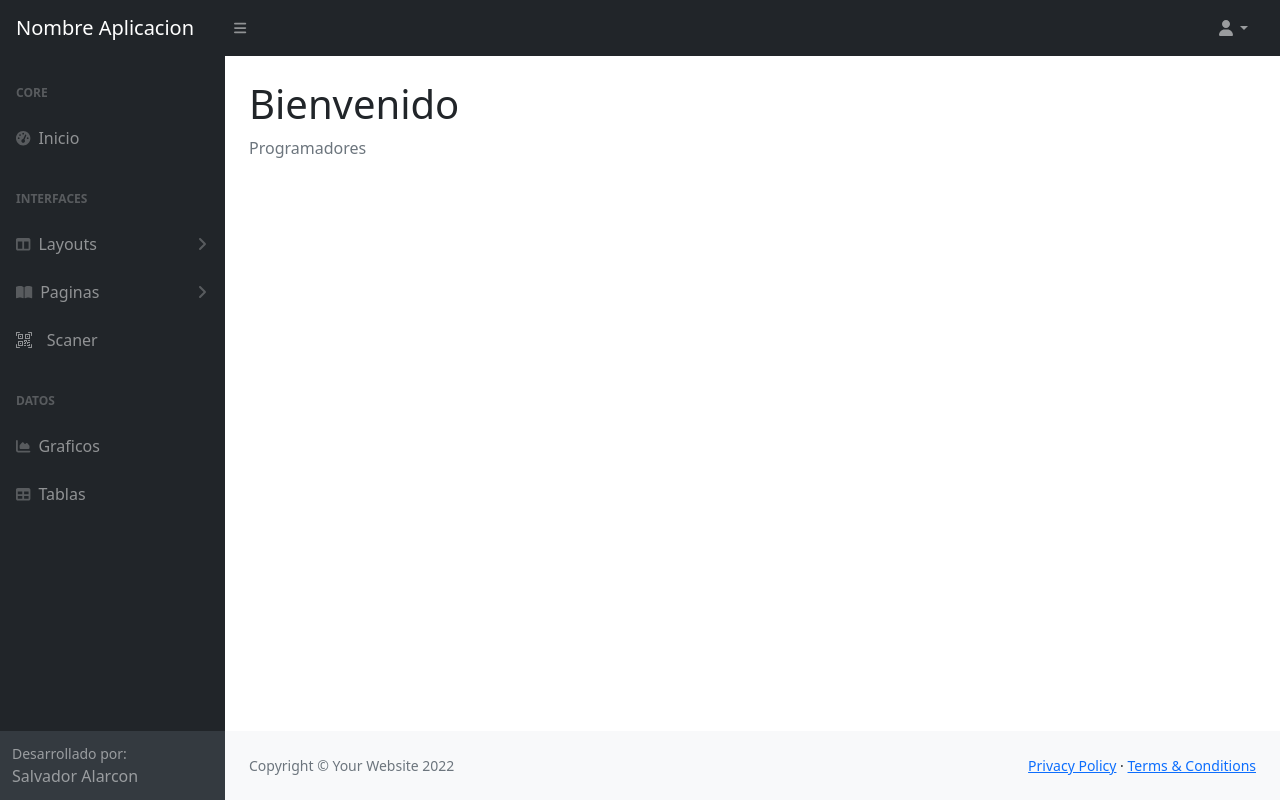
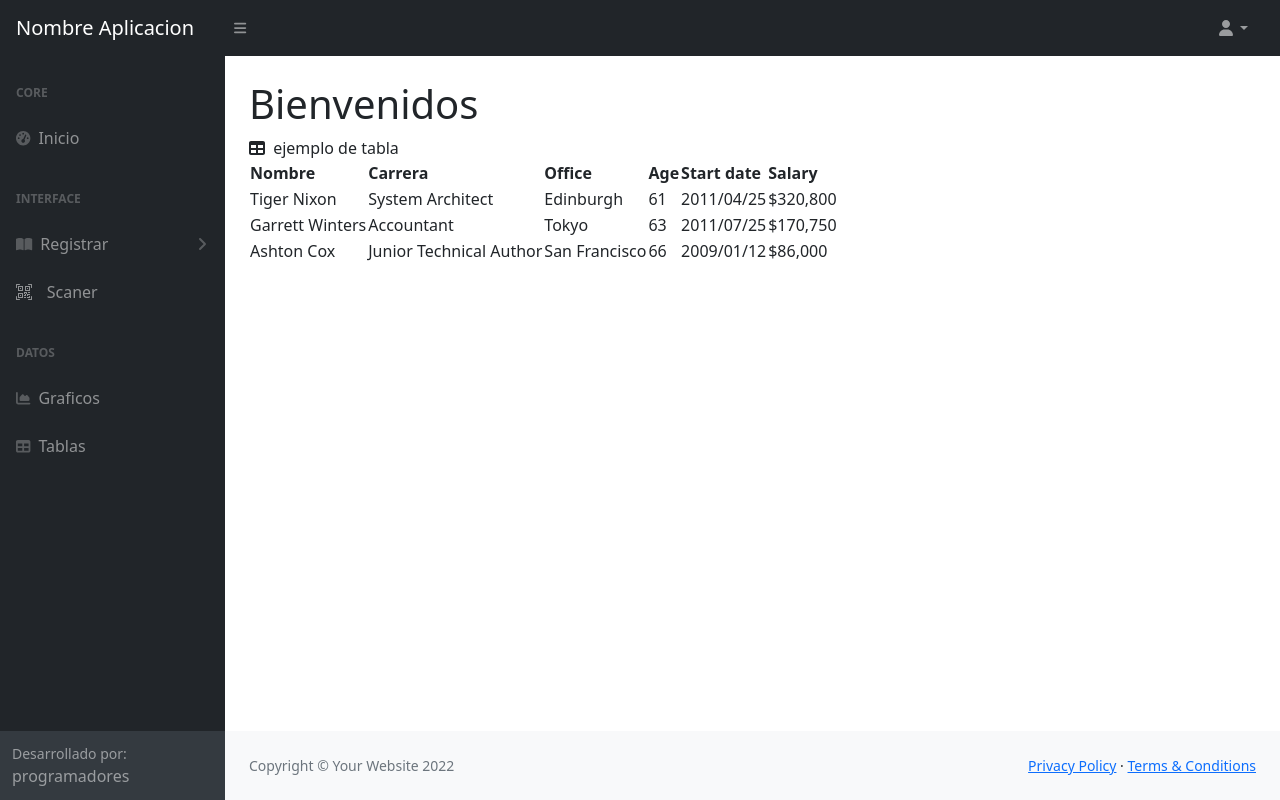
Before and after one commit to ebernauta/proyecto-estacionamiento, a Flask app: page /main in a window 1280 px wide. Run offline with Flask 2, Linux system fonts and the light colour scheme; some libraries are stand-ins or nearby versions.

Commit message:
Cambios urls, rutas, templates etc

```diff
--- a/backend_Web/main.py
+++ b/backend_Web/main.py
@@ -1,6 +1,9 @@
 from django.shortcuts import render
+from django import forms
 from flask import Flask, jsonify, render_template, redirect, url_for, request, flash
-from flask_wtf import CSRFProtect
+from flask_wtf import CSRFProtect, FlaskForm
+from wtforms import StringField
+from wtforms.validators import DataRequired
 import modelo.classForm as classForm
 import dao.database as database
 from pymongo import MongoClient
@@ -8,42 +11,54 @@ from pymongo import MongoClient
 db = database.conexion()
 
 app = Flask(__name__)
+app.config['SECRET_KEY'] = '7110c8ae51a4b5af97be6534caef90e4bb9bdcb3380af008f90b23a5d1616bf319bc298105da20fe'
+
 csrf = CSRFProtect(app)
+
+class MyForm(FlaskForm):
+    name = StringField('name', validators=[DataRequired()])
+    patente = StringField('name', validators=[DataRequired()])
 
 @app.route("/main")
 def main():
-
     return render_template("main.html")
 
-@app.route("/registrarAlumno", methods=["GET", "POST"])
-def alumno():
 
-    return render_template("registrarAlumno.html")
-
-@app.route('/alumnoRegistrado', methods=['GET', 'POST'])
+@app.route('/registrarAlumno', methods=['GET', 'POST'])
 def registar_alumno():
+    form = MyForm()
     if request.method == 'POST':
         colAlumnos = db['Alumnos']
         nombres = request.form['nombres']
+        patente = request.form['patente']
         rut = request.form['rut']
         telefono = request.form['telefono']
-        patente = request.form['patente']
         carrera = request.form['carrera']
         horario = request.form['horario']
-
+        if(nombres == ''):
+            flash("Ingrese su Nombre", "danger")
+            return redirect(url_for('registar_alumno'))
+        elif (patente == ''):
+            flash("Ingrese su Patente", "danger")
+            return redirect(url_for('registar_alumno'))
+        elif (rut == ''):
+            flash("Ingrese su Rut", "danger")
+            return redirect(url_for('registar_alumno'))
+        elif (telefono == ''):
+            flash("Ingrese su Numero", "danger")
+            return redirect(url_for('registar_alumno'))
+        elif (carrera == ''):
+            flash("Ingrese su Carrera", "danger")
+            return redirect(url_for('registar_alumno'))
+        elif (horario == ''):
+            flash("Ingrese su Carrera", "danger")
+            return redirect(url_for('registar_alumno'))
         alumnos = classForm.FormularioAlumnos(nombres, rut, telefono, patente, carrera, horario)
         colAlumnos.insert_one(alumnos.agregarAlumnos())
-        response = jsonify({
-            'nombres': nombres,
-            'rut': rut,
-            'telefono': telefono,
-            'patente': patente,
-            'carrera': carrera,
-            'horarioClases': horario
-        })
-
         flash("Alumno registrado con exito", "success")
-    return render_template("registrarAlumno.html")
+        return redirect(url_for('registar_alumno'))
+    else:
+        return render_template("registrarAlumno.html", form = form)
 
 @app.route("/alumnoRegistrado",  methods=["POST", "GET"])
 def alumnoRegistrado():
@@ -51,36 +66,46 @@ def alumnoRegistrado():
     return render_template("alumnoRegistrado.html")
 
 
-@app.route("/registrarFuncionario", methods=["POST", "GET"])
+@app.route('/registrarFuncionario', methods=['GET', 'POST'])
 def registrar_funcionario():
+    form = MyForm()
+    if request.method == 'POST':
+        colFuncionarios = db['Funcionarios']
 
-    return render_template("registrarFuncionario.html")
-
-
-@app.route('/funcionarioRegistrado', methods=['GET', 'POST'])
-def funcionarioRegistrado():
-    if request == 'POST':
-        colFuncionarios = db['Funcionarios']
         nombre = request.form['nombre']
-        print(nombre)
         rut = request.form['rut']
         numeroTelefonico = request.form['numeroTelefonico']
         patente = request.form['patente']
         cargo = request.form['cargo']
 
+        if (nombre == ''):
+            flash("Ingrese su Nombre", "danger")
+            return redirect(url_for('registrar_funcionario'))
+        elif (rut == ''):
+            flash("Ingrese su Rut", "danger")
+            return redirect(url_for('registrar_funcionario'))
+        elif (numeroTelefonico == ''):
+            flash("Ingrese su numeroTelefonico", "danger")
+            return redirect(url_for('registrar_funcionario'))
+        elif (patente == ''):
+            flash("Ingrese su Patente", "danger")
+            return redirect(url_for('registrar_funcionario'))
+        elif (cargo == ''):
+            flash("Ingrese su Cargo", "danger")
+            return redirect(url_for('registrar_funcionario'))
+
         funcionarios = classForm.FormularioFuncionarios(nombre, rut, numeroTelefonico, patente, cargo)
         colFuncionarios.insert_one(funcionarios.agregarFuncionarios())
-        response = jsonify({
-            'nombre': nombre,
-            'rut': rut,
-            'numeroTelefonico': numeroTelefonico,
-            'patente': patente,
-            'cargo': cargo,
-        })
         flash("Registro exitoso", "success")
+        return redirect(url_for('registrar_funcionario'))
+    else:
+        return render_template("registrarFuncionario.html", form = form)
+
+@app.route('/funcionarioRegistrado', methods=["POST", 'GET'])
+def funcionarioRegistrado():
+
     return render_template("registrarFuncionario.html")
 
 
 if __name__ == '__main__':
-    app.secret_key = 'secret123'
     app.run(debug=True)
--- a/backend_Web/templates/login.html
+++ b/backend_Web/templates/login.html
@@ -11,7 +11,7 @@
         <link rel="stylesheet" href="{{url_for('static', filename='css/styles.css')}}">
         <script src="https://use.fontawesome.com/releases/v6.1.0/js/all.js" crossorigin="anonymous"></script>
     </head>
-    <body class="bg-primary">
+    <body class="">
         <div id="layoutAuthentication">
             <div id="layoutAuthentication_content">
                 <main>
@@ -65,6 +65,6 @@
             </div>
         </div>
         <script src="https://cdn.jsdelivr.net/npm/bootstrap@5.1.3/dist/js/bootstrap.bundle.min.js" crossorigin="anonymous"></script>
-        <script src="js/scripts.js"></script>
+        <script src="/backend_Web/static/js/scripts.js"></script>
     </body>
 </html>
--- a/backend_Web/templates/main.html
+++ b/backend_Web/templates/main.html
@@ -6,21 +6,19 @@
         <meta name="viewport" content="width=device-width, initial-scale=1, shrink-to-fit=no" />
         <meta name="description" content="" />
         <meta name="author" content="" />
-        <title>App estacionamiento</title>
+        <title>Dashboard - SB Admin</title>
+        <link href="https://cdn.jsdelivr.net/npm/simple-datatables@latest/dist/style.css" rel="stylesheet" />
+        <link rel="stylesheet" href="{{url_for('static', filename='css/styles.css')}}">
         <link href="/backend_Web/static/css/styles.css" rel="stylesheet" />
-        <link rel="stylesheet" href="{{url_for('static', filename='css/styles.css')}}">
-        <script src="https://cdn.jsdelivr.net/npm/bootstrap@5.2.2/dist/css/bootstrap.min.css" ></script>
         <script src="https://use.fontawesome.com/releases/v6.1.0/js/all.js" crossorigin="anonymous"></script>
-
     </head>
     <body class="sb-nav-fixed">
         <nav class="sb-topnav navbar navbar-expand navbar-dark bg-dark">
             <!-- Navbar Brand-->
-            <a class="navbar-brand ps-3" href="index">Nombre Aplicacion</a>
-            <!-- Sidebar Toggle arreglar mañana para visualizar en movil 4 lineas!!!!!-->
+            <a class="navbar-brand ps-3" href="index.html">Nombre Aplicacion</a>
+            <!-- Sidebar Toggle-->
             <button class="btn btn-link btn-sm order-1 order-lg-0 me-4 me-lg-0" id="sidebarToggle" href="#!"><i class="fas fa-bars"></i></button>
-
-            <!-- derecha icono-->
+            <!-- Navbar Search-->
             <form class="d-none d-md-inline-block form-inline ms-auto me-0 me-md-3 my-2 my-md-0"></form>
             <!-- Navbar-->
             <ul class="navbar-nav ms-auto ms-md-0 me-3 me-lg-4">
@@ -45,12 +43,8 @@
                                 <div class="sb-nav-link-icon"><i class="fas fa-tachometer-alt"></i></div>
                                 Inicio
                             </a>
-                            <div class="sb-sidenav-menu-heading">Interfaces</div>
-                            <a class="nav-link collapsed" href="#" data-bs-toggle="collapse" data-bs-target="#collapseLayouts" aria-expanded="false" aria-controls="collapseLayouts">
-                                <div class="sb-nav-link-icon"><i class="fas fa-columns"></i></div>
-                                Layouts
-                                <div class="sb-sidenav-collapse-arrow"><i class="fas fa-angle-down"></i></div>
-                            </a>
+                            <div class="sb-sidenav-menu-heading">Interface</div>
+
                             <div class="collapse" id="collapseLayouts" aria-labelledby="headingOne" data-bs-parent="#sidenavAccordion">
                                 <nav class="sb-sidenav-menu-nested nav">
                                     <a class="nav-link" href="layout-static.html">Static Navigation</a>
@@ -59,28 +53,17 @@
                             </div>
                             <a class="nav-link collapsed" href="#" data-bs-toggle="collapse" data-bs-target="#collapsePages" aria-expanded="false" aria-controls="collapsePages">
                                 <div class="sb-nav-link-icon"><i class="fas fa-book-open"></i></div>
-                                Paginas
+                                Registrar
                                 <div class="sb-sidenav-collapse-arrow"><i class="fas fa-angle-down"></i></div>
                             </a>
+
                             <div class="collapse" id="collapsePages" aria-labelledby="headingTwo" data-bs-parent="#sidenavAccordion">
                                 <nav class="sb-sidenav-menu-nested nav accordion" id="sidenavAccordionPages">
-                                    <a class="nav-link collapsed" href="#" data-bs-toggle="collapse" data-bs-target="#pagesCollapseAuth" aria-expanded="false" aria-controls="pagesCollapseAuth">
-                                        Autenticacion
-                                        <div class="sb-sidenav-collapse-arrow"><i class="fas fa-angle-down"></i></div>
-                                    </a>
-                                    <div class="collapse" id="pagesCollapseAuth" aria-labelledby="headingOne" data-bs-parent="#sidenavAccordionPages">
-                                        <nav class="sb-sidenav-menu-nested nav">
-                                            <a class="nav-link" href="login.html">Login</a>
-                                            <a class="nav-link" href="registrarAlumno">Registrar Alumno</a>
-                                            <a class="nav-link" href="registrarFuncionario">Registrar Funcionario</a>
-                                            <a class="nav-link" href="password.html">Forgot Password</a>
-                                        </nav>
-                                    </div>
-
+                                    <a class="nav-link" href="registrarAlumno">Alumnos</a>
+                                    <a class="nav-link" href="registrarFuncionario.html">Funcionarios</a>
                                 </nav>
                             </div>
 
-                            <!--prueba-->
                             <a class="nav-link" href="#" data-bs-toggle="collapse" data-bs-target="#collapseScaner" aria-expanded="false" aria-controls="collapseScaner">
 
                                 <svg xmlns="http://www.w3.org/2000/svg" width="16" height="16" fill="currentColor" class="bi bi-qr-code-scan">
@@ -101,10 +84,8 @@
                                 </nav>
                             </div>
 
-                            <!--fin prueba--->
 
-
-                    <div class="sb-sidenav-menu-heading">Datos</div>
+                            <div class="sb-sidenav-menu-heading">Datos</div>
                             <a class="nav-link" href="charts.html">
                                 <div class="sb-nav-link-icon"><i class="fas fa-chart-area"></i></div>
                                 Graficos
@@ -113,29 +94,65 @@
                                 <div class="sb-nav-link-icon"><i class="fas fa-table"></i></div>
                                 Tablas
                             </a>
-
                         </div>
                     </div>
                     <div class="sb-sidenav-footer">
                         <div class="small">Desarrollado por:</div>
-                        Salvador Alarcon
+                        programadores
                     </div>
                 </nav>
             </div>
             <div id="layoutSidenav_content">
                 <main>
                     <div class="container-fluid px-4">
-                        <h1 class="mt-4">Bienvenido</h1>
-                        <ol class="breadcrumb mb-4">
-                            <li class="breadcrumb-item active">Programadores</li>
-                        </ol>
-                        <!------------  cartas  ------------------------------------------------------>
+                        <h1 class="mt-4">Bienvenidos</h1>
 
-                        <!-------------- fin cartas -------------------------------------------------->
-                        <!-----------estadisticas----------------------------------------------------->
-
-                        <!-----------fin de estadisticas---------------------------------------------->
-
+                        <div class="card mb-4">
+                            <div class="card-header">
+                                <i class="fas fa-table me-1"></i>
+                                ejemplo de tabla
+                            </div>
+                            <div class="card-body">
+                                <table id="datatablesSimple">
+                                    <thead>
+                                        <tr>
+                                            <th>Nombre</th>
+                                            <th>Carrera</th>
+                                            <th>Office</th>
+                                            <th>Age</th>
+                                            <th>Start date</th>
+                                            <th>Salary</th>
+                                        </tr>
+                                    </thead>
+                                    <tbody>
+                                        <tr>
+                                            <td>Tiger Nixon</td>
+                                            <td>System Architect</td>
+                                            <td>Edinburgh</td>
+                                            <td>61</td>
+                                            <td>2011/04/25</td>
+                                            <td>$320,800</td>
+                                        </tr>
+                                        <tr>
+                                            <td>Garrett Winters</td>
+                                            <td>Accountant</td>
+                                            <td>Tokyo</td>
+                                            <td>63</td>
+                                            <td>2011/07/25</td>
+                                            <td>$170,750</td>
+                                        </tr>
+                                        <tr>
+                                            <td>Ashton Cox</td>
+                                            <td>Junior Technical Author</td>
+                                            <td>San Francisco</td>
+                                            <td>66</td>
+                                            <td>2009/01/12</td>
+                                            <td>$86,000</td>
+                                        </tr>
+                                    </tbody>
+                                </table>
+                            </div>
+                        </div>
                     </div>
                 </main>
                 <footer class="py-4 bg-light mt-auto">
@@ -153,7 +170,11 @@
             </div>
         </div>
         <script src="https://cdn.jsdelivr.net/npm/bootstrap@5.1.3/dist/js/bootstrap.bundle.min.js" crossorigin="anonymous"></script>
-
+        <script src="/backend_Web/static/js/scripts.js"></script>
+        <script src="{{url_for('static', filename='js/scripts.js')}}"></script>
+        <script src="https://cdn.jsdelivr.net/npm/simple-datatables@latest" crossorigin="anonymous"></script>
+        <script src="{{url_for('static', filename='js/datatables-simple-demo.js')}}"></script>
+        <script src="/backend_Web/static/js/datatables-simple-demo.js"></script>
 
     </body>
 </html>
--- a/backend_Web/templates/password.html
+++ b/backend_Web/templates/password.html
@@ -58,6 +58,6 @@
             </div>
         </div>
         <script src="https://cdn.jsdelivr.net/npm/bootstrap@5.1.3/dist/js/bootstrap.bundle.min.js" crossorigin="anonymous"></script>
-        <script src="js/scripts.js"></script>
+        <script src="/backend_Web/static/js/scripts.js"></script>
     </body>
 </html>
```
Also changed, not shown: backend_Web/modelo/classForm.py (+5 -5 lines), backend_Web/templates/charts.html (+32 -17 lines), backend_Web/templates/registrarAlumno.html (+5 -4 lines), backend_Web/templates/registrarFuncionario.html (+8 -5 lines), backend_Web/templates/tables.html (+47 -16 lines).
